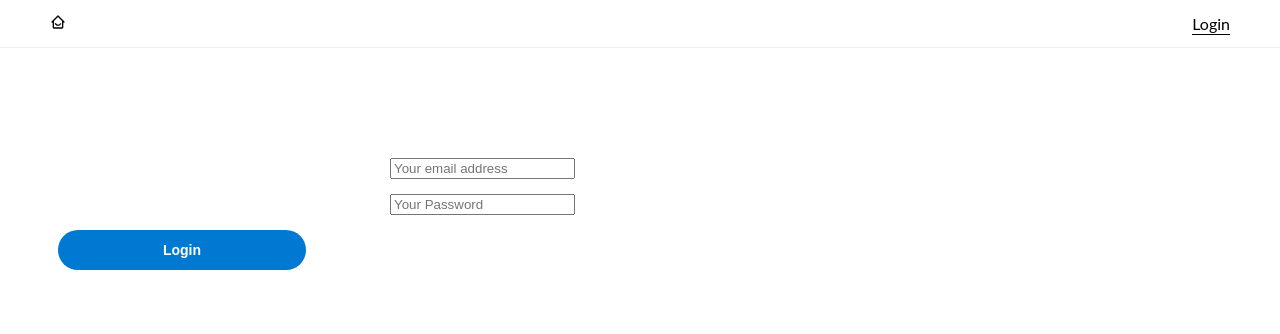
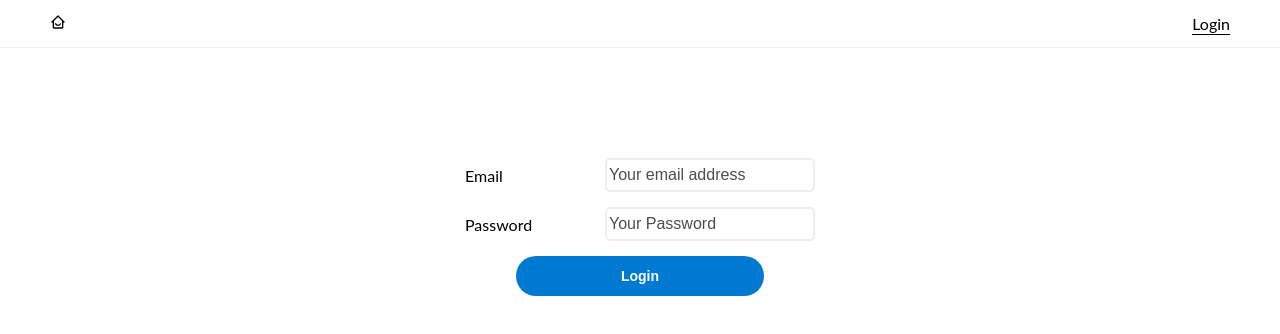
Before and after one commit to travismoulton/social-media-frontend, a React (Create React App) app: page /login in a window 1280 px wide. Shown: the top 334 px of the page. Built offline with nearby package versions, Linux system fonts and the light colour scheme; no server answers.

Commit message:
basic styling for login form

```diff
--- a/src/components/Login/Login.js
+++ b/src/components/Login/Login.js
@@ -16,6 +16,8 @@ export default function Login() {
       placeholder: 'Your email address',
     },
     value: '',
+    label: 'Email',
+    id: 'email',
   });
 
   const [passwordInput, setPasswordInput] = useState({
@@ -25,6 +27,8 @@ export default function Login() {
       placeholder: 'Your Password',
     },
     value: '',
+    label: 'Password',
+    id: 'password',
   });
 
   const dispatch = useDispatch();
@@ -44,11 +48,12 @@ export default function Login() {
     <Input
       elementType={el.elementType}
       elementConfig={el.elementConfig}
-      // need to come back and change this
-      key={i}
+      key={el.id}
       value={el.value}
       changed={updateFunctions[i]}
       wrapperClass="LoginInputWrapper"
+      label={el.label}
+      id={el.id}
     />
   ));
 
@@ -59,7 +64,7 @@ export default function Login() {
   }
 
   return (
-    <>
+    <div className={classes.Login}>
       {form}
       <button
         className={`${'Global-btn-1 ' + classes.Btn}`}
@@ -67,6 +72,6 @@ export default function Login() {
       >
         Login
       </button>
-    </>
+    </div>
   );
 }
--- a/src/components/Login/Login.module.css
+++ b/src/components/Login/Login.module.css
@@ -1,4 +1,8 @@
 .Login {
+  display: flex;
+  justify-content: center;
+  flex-direction: column;
+  align-items: center;
 }
 
 .Btn {
--- a/src/components/UI/Input/Input.module.css
+++ b/src/components/UI/Input/Input.module.css
@@ -2,8 +2,25 @@
   width: 60rem;
 }
 
+.TextInput {
+  padding: 0.2rem;
+  border: 2px solid #eee;
+  width: 21rem;
+  height: 3.4rem;
+  border-radius: 5px;
+}
+
+.TextInput::placeholder {
+  color: #4d4d4d;
+  font-size: 1.6rem;
+}
+
+.TextInput:focus {
+  outline: none;
+}
+
 .LoginInputWrapper {
-  width: 50rem;
+  width: 35rem;
   display: flex;
   justify-content: space-between;
   align-items: center;
```
